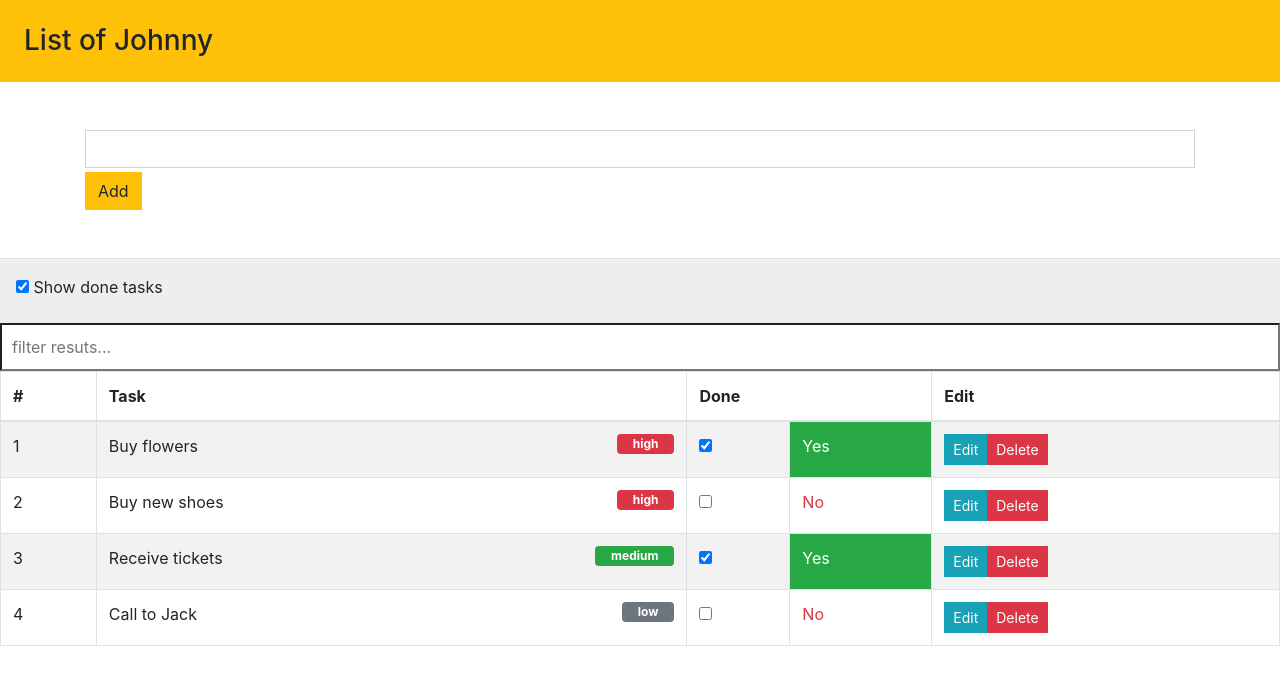
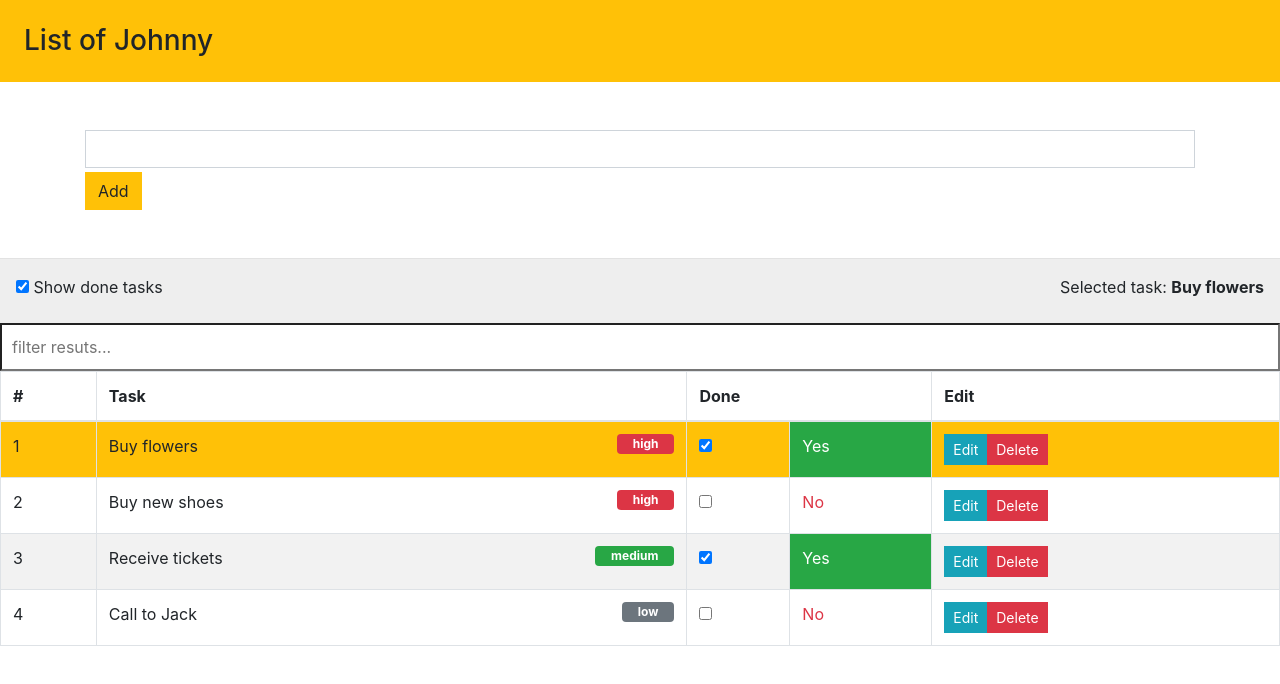
Before and after one commit to damianc/ng5-todo, an Angular app: page / in a window 1280 px wide. Both pictures are taken after a click on the checkbox 705 px from the left and 445 px from the top of the page. Shown: the top 684 px of the page. Built offline with nearby package versions, Linux system fonts and the light colour scheme.

Commit message:
Add active task feature

```diff
--- a/src/app/app.component.html
+++ b/src/app/app.component.html
@@ -1,8 +1,8 @@
 <h3 class="bg-warning p-4">List of {{ getName() }}</h3>
 
-<form class="container my-5" #todoForm>
+<form class="container my-5" #todoForm (submit)="addItem(todoText) && todoForm.reset()">
   <input class="form-control" #todoText />
-  <button type="submit" class="btn btn-warning br-0 mt-1" (click)="addItem(todoText) && todoForm.reset()">
+  <button type="submit" class="btn btn-warning br-0 mt-1" #btn (xclick)="addItem(todoText) && todoForm.reset()">
     {{ edited === null ? 'Add' : 'Update' }}
   </button>
 </form>
@@ -12,6 +12,11 @@
     <input type="checkbox" [(ngModel)]="showDone" />
     Show done tasks
   </label>
+  <span class="float-right">
+    Selected task:
+    <span *ngIf="selectedTask"><b>{{ selectedTask.action }}</b></span>
+    <span *ngIf="!selectedTask"><i>none</i></span>
+  </span>
 </div>
 
 <input [(ngModel)]="phrase" class="filter-input" placeholder="filter resuts..." />
@@ -26,7 +31,7 @@
     </tr>
   </thead>
   <tbody>
-    <tr *ngFor="let item of getItems(); let i = index">
+    <tr *ngFor="let item of getItems() as res; let i = index" (click)="selectTask(item)" [class.bg-warning]="selectedTask==item">
       <td>{{ item.id }}</td>
       <td>{{ item.action }} <priority [index]="i"></priority></td>
       <td><input type="checkbox" [(ngModel)]="item.done" /></td>
@@ -39,5 +44,8 @@
         <button class="btn btn-danger btn-sm" (click)="deleteItem(item)">Delete</button>
       </td>
     </tr>
+    <tr *ngIf="getItems().length == 0" class="text-danger">
+      <td colspan="5">No results</td>
+    </tr>
   </tbody>
 </table>
--- a/src/app/app.component.ts
+++ b/src/app/app.component.ts
@@ -2,6 +2,8 @@ import { Component } from '@angular/core';
 
 import { Model, TodoItem } from './model';
 import { Crudable } from '@interface/Crudable';
+
+import { SearchEngine } from './search-engine';
 
 @Component({
   selector: 'todo-app',
@@ -12,6 +14,7 @@ export class AppComponent implements Crudable {
   model = new Model('Johnny');
   showDone = true;
   edited = null;
+  selectedTask: TodoItem;
 
   getName() {
   	return this.model.user;
@@ -20,7 +23,7 @@ export class AppComponent implements Crudable {
   getItems() {
     var res = this.model.items;
   	if (!this.showDone) res = res.filter(item => !item.done);
-    if (this.phrase) res = res.filter(item => item.action.toLowerCase().indexOf(this.phrase.toLowerCase()) != -1);
+    if (this.phrase) res = SearchEngine.search(res, this.phrase, 'action');
     return res;
   }
 
@@ -55,4 +58,12 @@ export class AppComponent implements Crudable {
     field.focus();
     this.edited = item;
   }
+
+  selectTask(item) {
+    if (this.selectedTask == item) {
+      this.selectedTask = null;
+    } else {
+      this.selectedTask = item;
+    }
+  }
 }
--- /dev/null
+++ b/src/app/search-engine.ts
@@ -0,0 +1,19 @@
+export class SearchEngine {
+	private static contains(str: string, phrase: string, caseSensitive: boolean = false): boolean {
+		if (!caseSensitive) {
+			str = str.toLowerCase();
+			phrase = phrase.toLowerCase();
+		}
+
+		return str.indexOf(phrase) != -1;
+	}
+
+	public static search(collection: any[], phrase: string, key?: string): any[] {
+		if (phrase == null) return collection;
+
+		var filterPureArray = (item) => this.contains(item, phrase);
+		var filterObjectArray = (item) => this.contains(item[key], phrase);
+
+		return collection.filter(key == undefined ? filterPureArray : filterObjectArray);
+	}
+}
```
